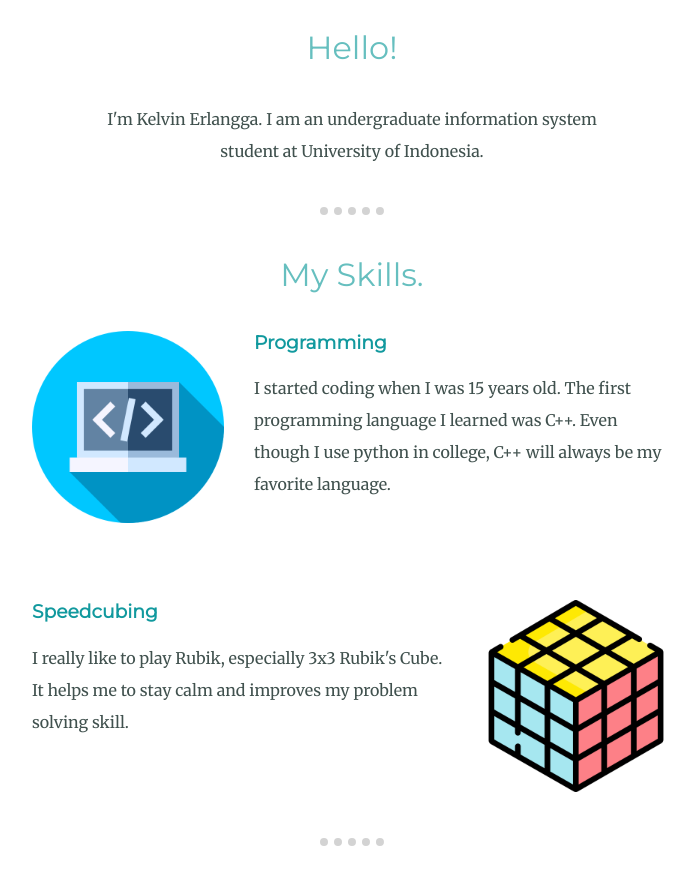
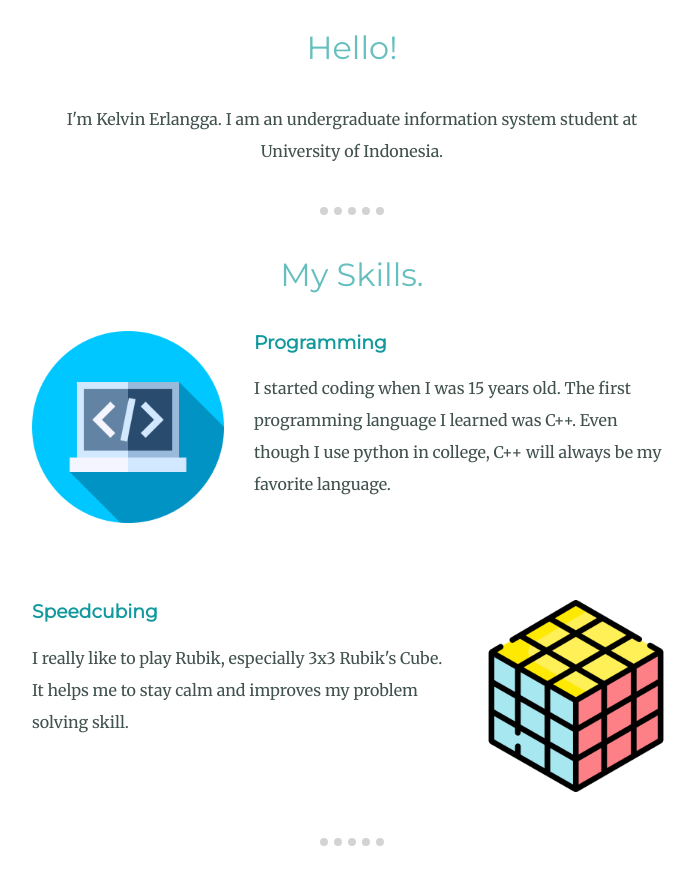
Before and after one commit to kelvin2007/Web, a plain HTML site: page index.html in a window 1280 px wide. Shown: the part 1098-1981 px from the top of the page, without its empty margins (288-983 px from the left). Drawn offline with Linux system fonts and the light colour scheme.

Commit message:
Update styles.css

```diff
--- a/styles.css
+++ b/styles.css
@@ -125,7 +125,7 @@ hr {
 
 .para {
   margin: auto;
-  width: 40%
+  width: 50%;
 }
 
 p {
```
